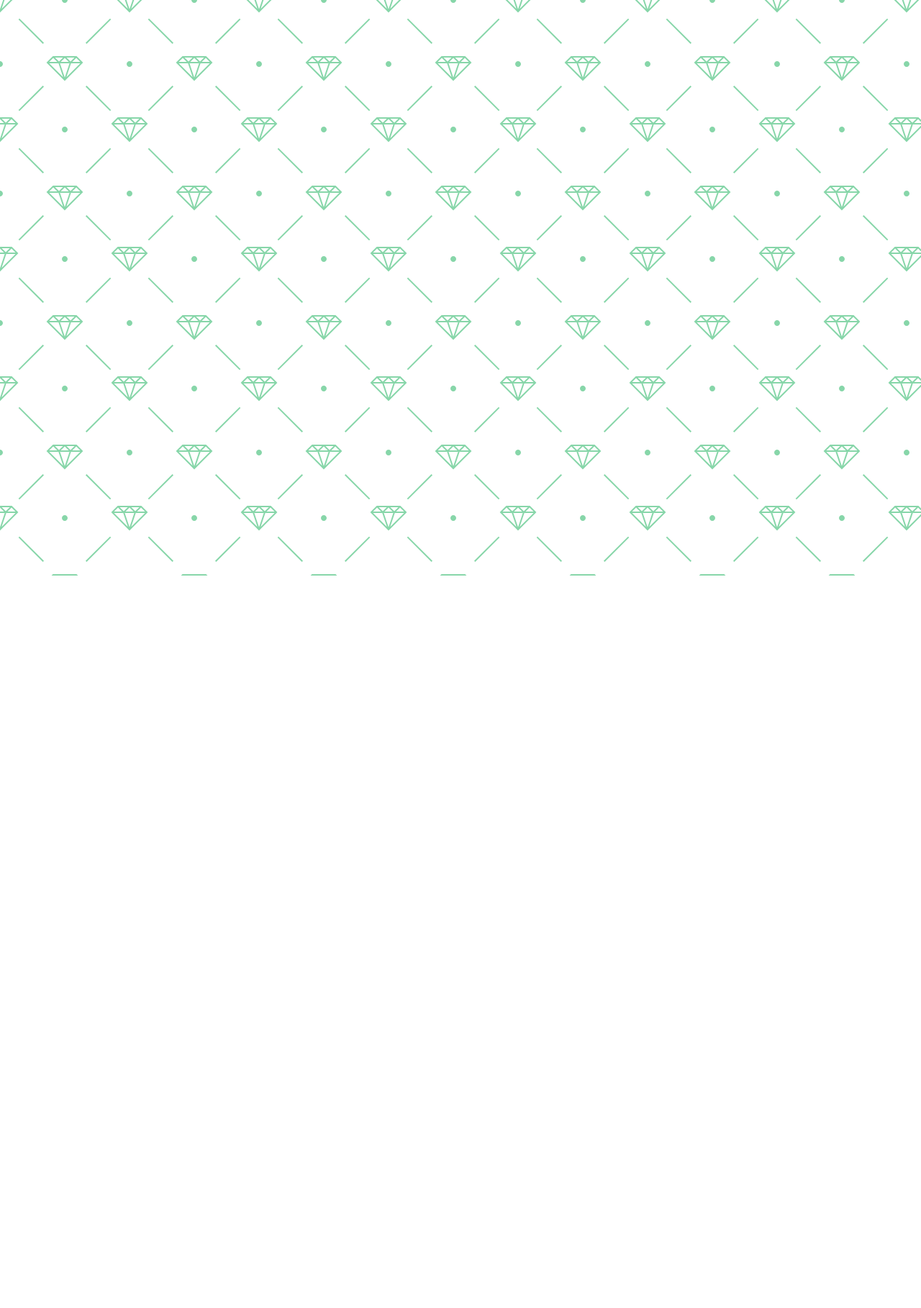
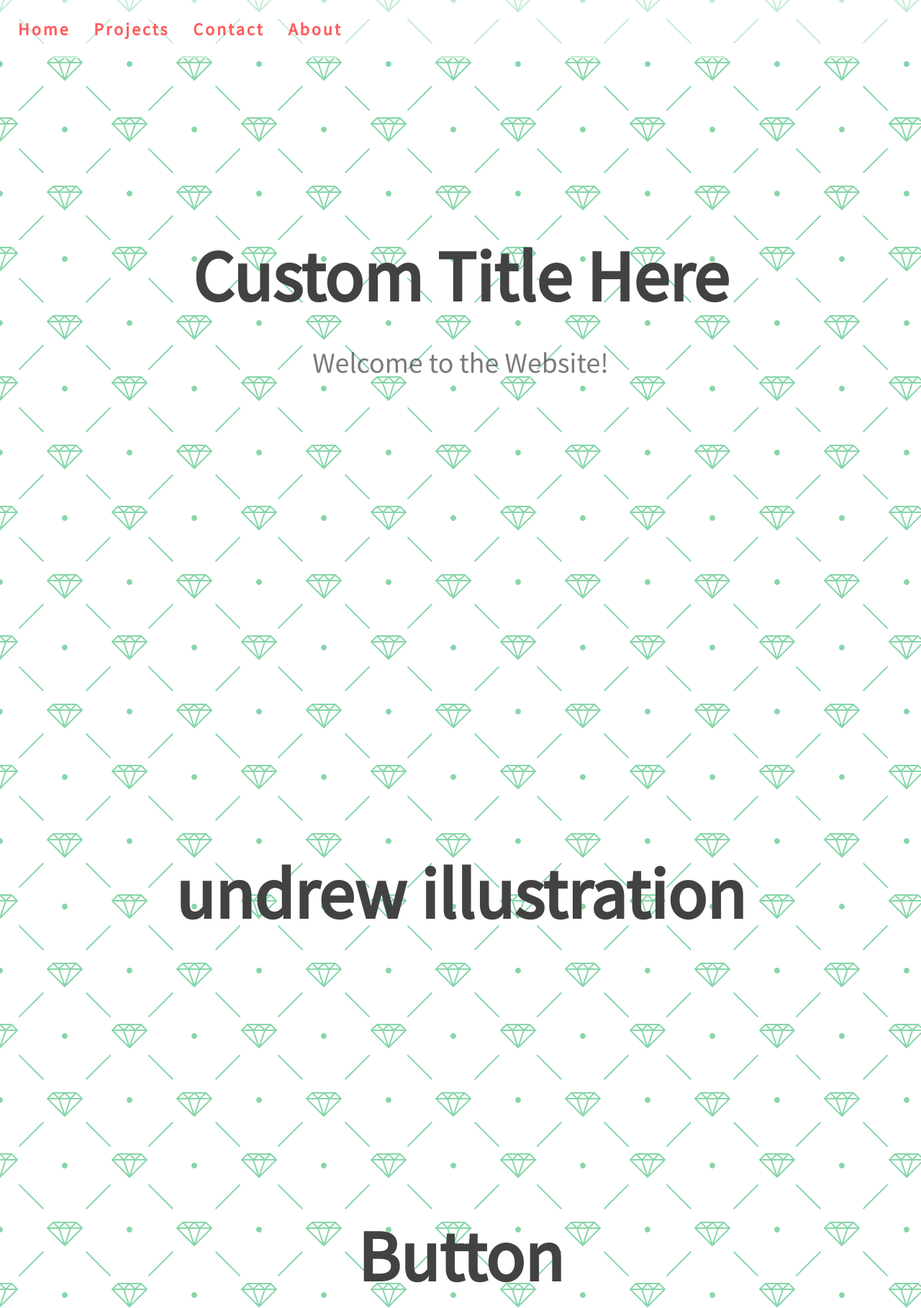
Before and after one commit to yusuf963/light-dark-mode, a plain HTML site: page index.html in a window 1280 px wide. Shown: the top 1818 px of the page at 72% size. Before the commit the page ends 800 px from the top, so only its background shows below. Drawn offline with Linux system fonts and the light colour scheme.

Commit message:
adding nav tag

```diff
--- a/index.html
+++ b/index.html
@@ -3,13 +3,34 @@
 <head>
     <meta charset="UTF-8">
     <meta name="viewport" content="width=device-width, initial-scale=1.0">
-    <title>Template</title>
-    <link rel="icon" type="image/png" href="favicon.png">
+    <title>Light/Dark mode</title>
     <link rel="stylesheet" href="https://cdnjs.cloudflare.com/ajax/libs/font-awesome/5.10.2/css/all.min.css"/>
     <link rel="stylesheet" href="style.css">
 </head>
 <body>
+    <nav id="nav">
+        <a href="#home">Home</a>
+        <a href="#project">Projects</a>
+        <a href="#contact">Contact</a>
+        <a href="#about">About</a>
+    </nav>
+    <section id="home">
+        <div class="title-group">
+        <h1>Custom Title Here</h1>
+        <h2>Welcome to the Website!</h2>
+    </div>
+    </section>
+    <section id="about">
+        <h1>undrew illustration</h1>
+    </section>
+    <section id="project">
+        <h1>Button</h1>
+    </serction>
+    <section id="contact">
+        <h1>Contact</h1>
+    </section>
     <!-- Script -->
     <script src="script.js"></script>
+
 </body>
 </html>
```
